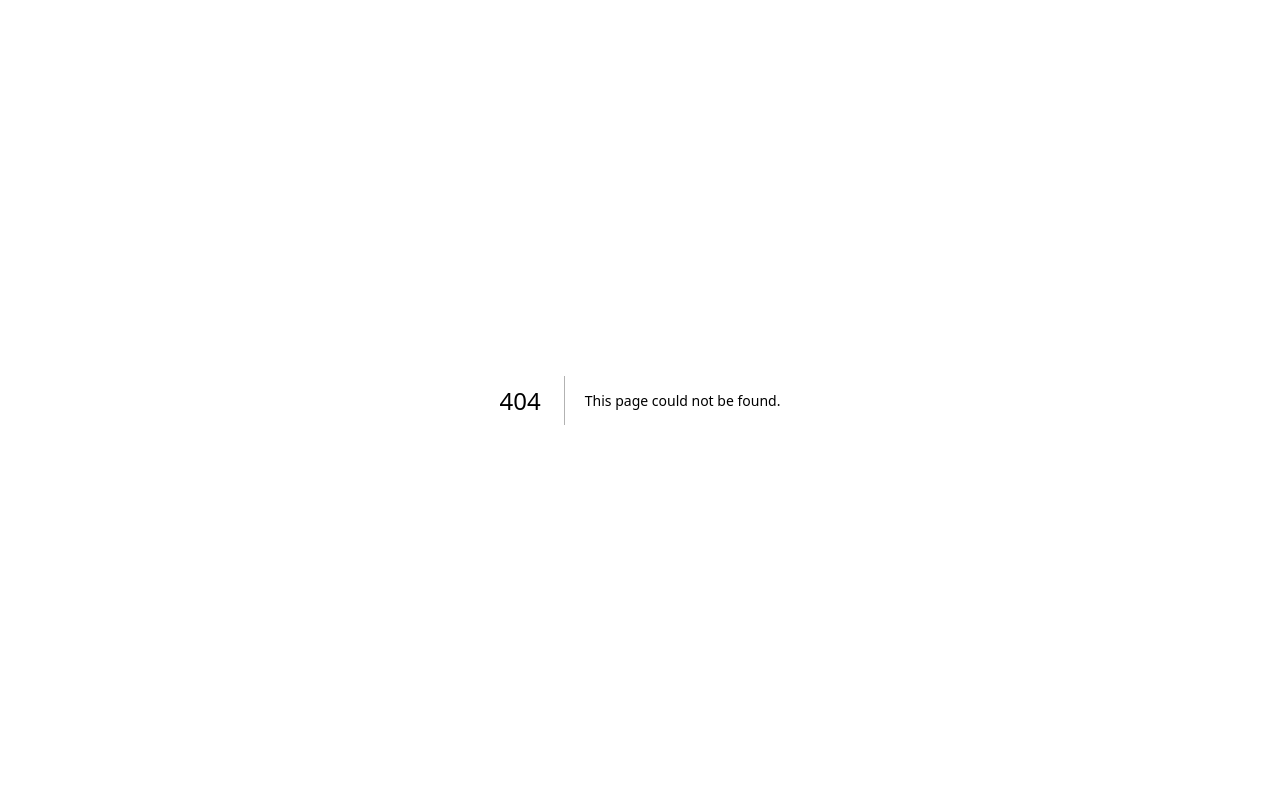
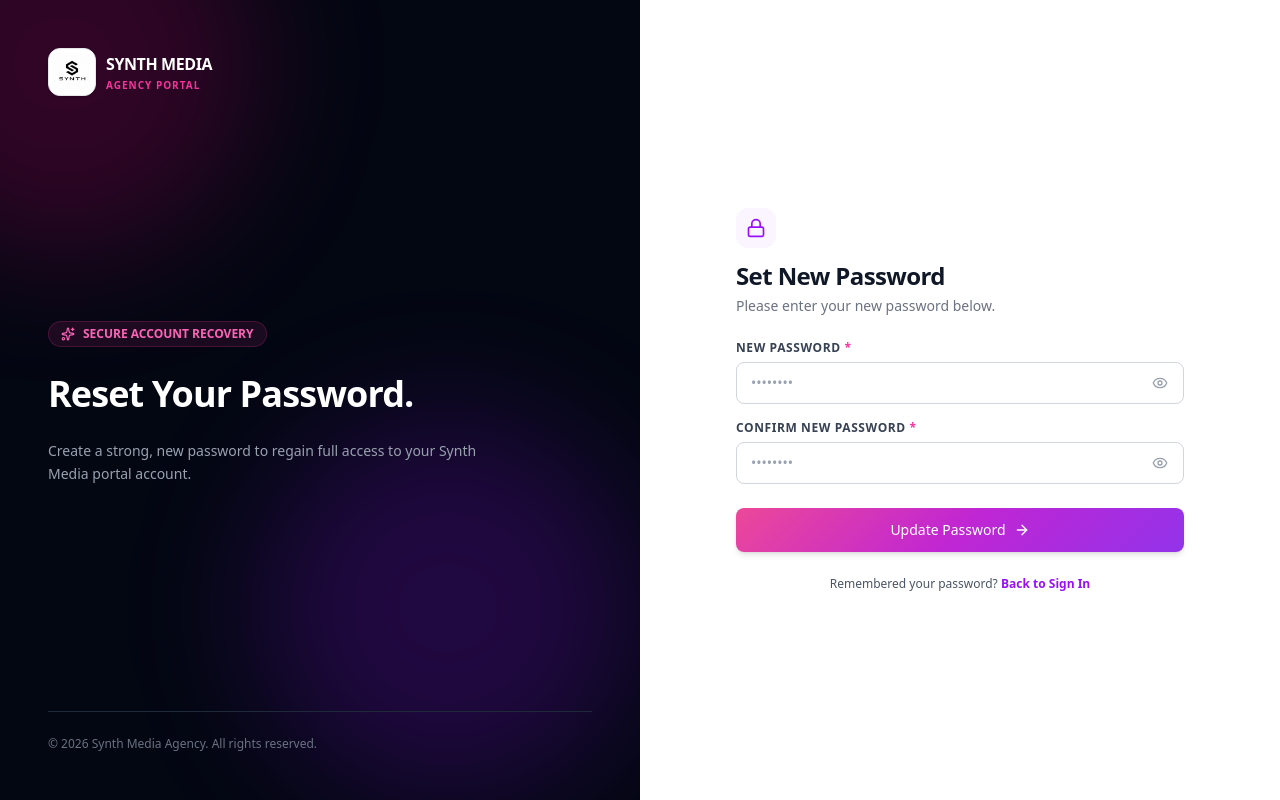
Before and after one commit to AkinpeluOluwatayo/synthmediadashboard, a Next.js app: page /reset-password in a window 1280 px wide. Before the commit this address had no page. Built offline with nearby package versions, Linux system fonts and the light colour scheme; no server answers.

Commit message:
feat(auth): add forgot and reset password flow with dedicated reset page

```diff
--- a/app/forgot-password/page.jsx
+++ b/app/forgot-password/page.jsx
@@ -20,9 +20,11 @@ export default function ForgotPasswordPage() {
         setMessage('');
         setLoading(true);
 
+        const cleanEmail = email.trim().toLowerCase();
+
         try {
-            const { error: resetError } = await supabase.auth.resetPasswordForEmail(email, {
-                redirectTo: `${window.location.origin}/auth/callback?next=/dashboard/profile`,
+            const { error: resetError } = await supabase.auth.resetPasswordForEmail(cleanEmail, {
+                redirectTo: `${window.location.origin}/auth/callback?next=/reset-password`,
             });
 
             if (resetError) throw resetError;
--- /dev/null
+++ b/app/reset-password/page.jsx
@@ -0,0 +1,150 @@
+'use client';
+
+import React, { useState } from 'react';
+import Link from 'next/link';
+import { useRouter } from 'next/navigation';
+import { createClient } from '@/lib/supabase/client';
+import { Button } from '@/components/ui/Button';
+import { Input } from '@/components/ui/Input';
+import { Logo } from '@/components/ui/Logo';
+import { Sparkles, ArrowRight, Lock } from 'lucide-react';
+
+export default function ResetPasswordPage() {
+    const [password, setPassword] = useState('');
+    const [confirmPassword, setConfirmPassword] = useState('');
+    const [error, setError] = useState('');
+    const [loading, setLoading] = useState(false);
+    const [toastMessage, setToastMessage] = useState('');
+    const router = useRouter();
+    const supabase = createClient();
+
+    const handlePasswordUpdate = async (e) => {
+        e.preventDefault();
+        setError('');
+
+        const cleanPassword = password.trim();
+        const cleanConfirm = confirmPassword.trim();
+
+        if (cleanPassword.length < 6) {
+            setError('Password must be at least 6 characters long.');
+            return;
+        }
+
+        if (cleanPassword !== cleanConfirm) {
+            setError('Passwords do not match.');
+            return;
+        }
+
+        setLoading(true);
+
+        try {
+            const { error: updateError } = await supabase.auth.updateUser({
+                password: cleanPassword,
+            });
+
+            if (updateError) throw updateError;
+
+            setToastMessage('Password Updated Successfully');
+            setTimeout(() => {
+                router.push('/login');
+                router.refresh();
+            }, 1200);
+        } catch (err) {
+            setError(err.message || 'Failed to update password. Please try again.');
+            setLoading(false);
+        }
+    };
+
+    return (
+        <div className="min-h-screen bg-white flex">
+            {/* Left side branding banner (Desktop) */}
+            <div className="hidden lg:flex lg:w-1/2 bg-gray-950 p-12 text-white flex-col justify-between relative overflow-hidden">
+                <div className="absolute -top-32 -left-32 w-96 h-96 rounded-full bg-pink-600/20 blur-3xl pointer-events-none" />
+                <div className="absolute bottom-0 right-0 w-96 h-96 rounded-full bg-purple-600/20 blur-3xl pointer-events-none" />
+
+                <div className="relative z-10">
+                    <Logo variant="light" size="lg" />
+                </div>
+
+                <div className="relative z-10 space-y-6 max-w-md">
+                    <div className="inline-flex items-center gap-2 px-3 py-1 rounded-full bg-pink-500/10 border border-pink-500/20 text-pink-400 text-xs font-semibold">
+                        <Sparkles className="w-3.5 h-3.5" /> SECURE ACCOUNT RECOVERY
+                    </div>
+                    <h1 className="text-4xl font-black tracking-tight leading-tight">
+                        Reset Your Password.
+                    </h1>
+                    <p className="text-gray-400 text-sm leading-relaxed">
+                        Create a strong, new password to regain full access to your Synth Media portal account.
+                    </p>
+                </div>
+
+                <div className="relative z-10 text-xs text-gray-500 border-t border-gray-800 pt-6">
+                    © {new Date().getFullYear()} Synth Media Agency. All rights reserved.
+                </div>
+            </div>
+
+            {/* Right side form */}
+            <div className="flex-1 flex items-center justify-center p-6 sm:p-12">
+                <div className="w-full max-w-md space-y-6">
+                    <div>
+                        <div className="lg:hidden flex items-center mb-6">
+                            <Logo variant="dark" size="md" />
+                        </div>
+                        <div className="inline-flex items-center gap-2 p-2.5 bg-purple-50 text-purple-600 rounded-xl mb-3">
+                            <Lock className="w-5 h-5" />
+                        </div>
+                        <h2 className="text-2xl font-extrabold text-gray-900 tracking-tight">Set New Password</h2>
+                        <p className="mt-1 text-sm text-gray-500">Please enter your new password below.</p>
+                    </div>
+
+                    {error && (
+                        <div className="p-3.5 rounded-lg bg-red-50 border border-red-200 text-xs text-red-700 font-medium">
+                            {error}
+                        </div>
+                    )}
+
+                    <form onSubmit={handlePasswordUpdate} className="space-y-4">
+                        <Input
+                            label="New Password"
+                            type="password"
+                            required
+                            placeholder="••••••••"
+                            value={password}
+                            onChange={(e) => setPassword(e.target.value)}
+                        />
+
+                        <Input
+                            label="Confirm New Password"
+                            type="password"
+                            required
+                            placeholder="••••••••"
+                            value={confirmPassword}
+                            onChange={(e) => setConfirmPassword(e.target.value)}
+                        />
+
+                        <Button type="submit" isLoading={loading} className="w-full py-3 mt-2">
+                            Update Password <ArrowRight className="w-4 h-4 ml-2" />
+                        </Button>
+                    </form>
+
+                    <p className="text-center text-xs text-gray-600 font-medium">
+                        Remembered your password?{' '}
+                        <Link href="/login" className="text-purple-600 font-bold hover:underline">
+                            Back to Sign In
+                        </Link>
+                    </p>
+                </div>
+            </div>
+
+            {/* Success Toast Notification */}
+            {toastMessage && (
+                <div className="fixed top-6 right-6 z-50 flex items-center gap-3 bg-emerald-950 text-emerald-100 border border-emerald-500/30 px-5 py-3 rounded-2xl shadow-2xl animate-in slide-in-from-top-5 duration-300">
+                    <div className="p-1 bg-emerald-500/20 text-emerald-400 rounded-full">
+                        <Sparkles className="w-4 h-4 animate-pulse" />
+                    </div>
+                    <p className="text-sm font-bold text-white">{toastMessage}</p>
+                </div>
+            )}
+        </div>
+    );
+}
```
